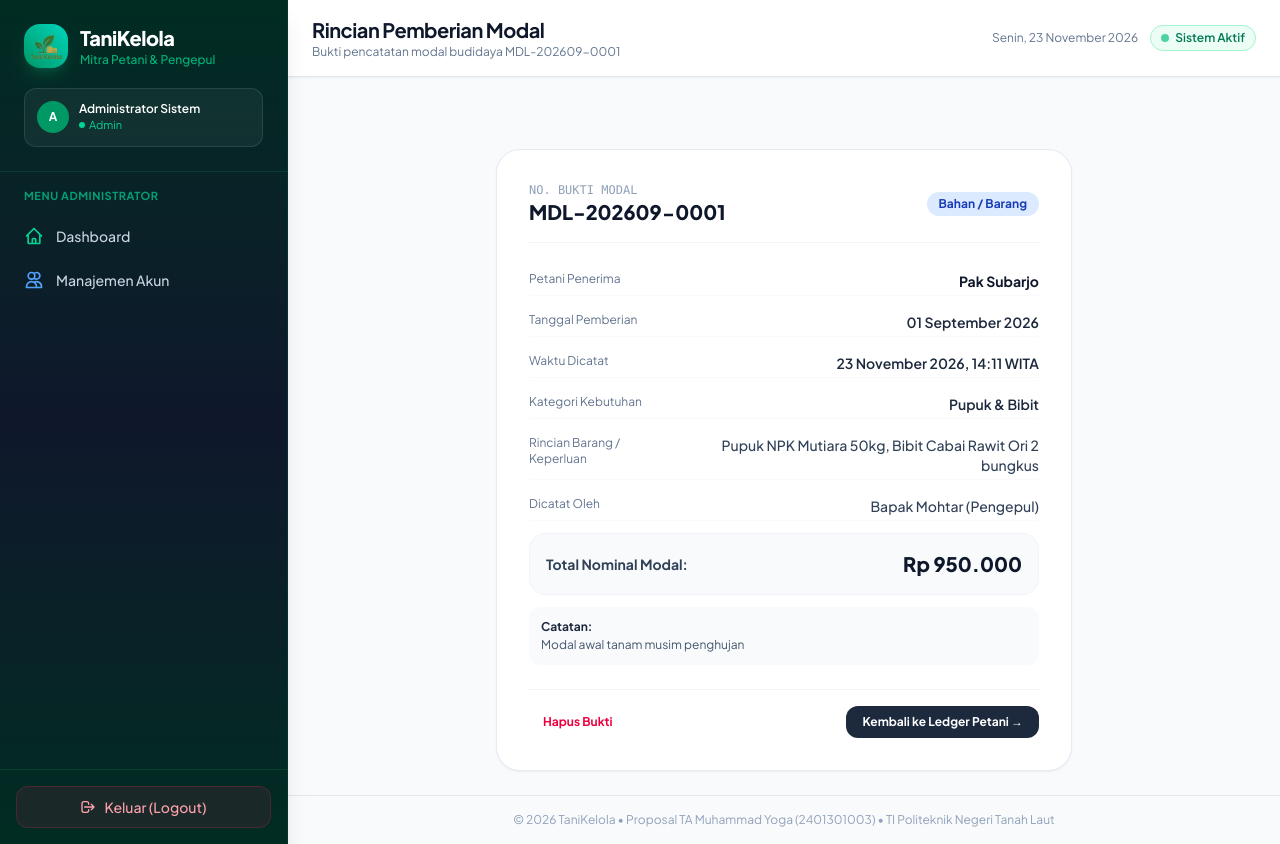
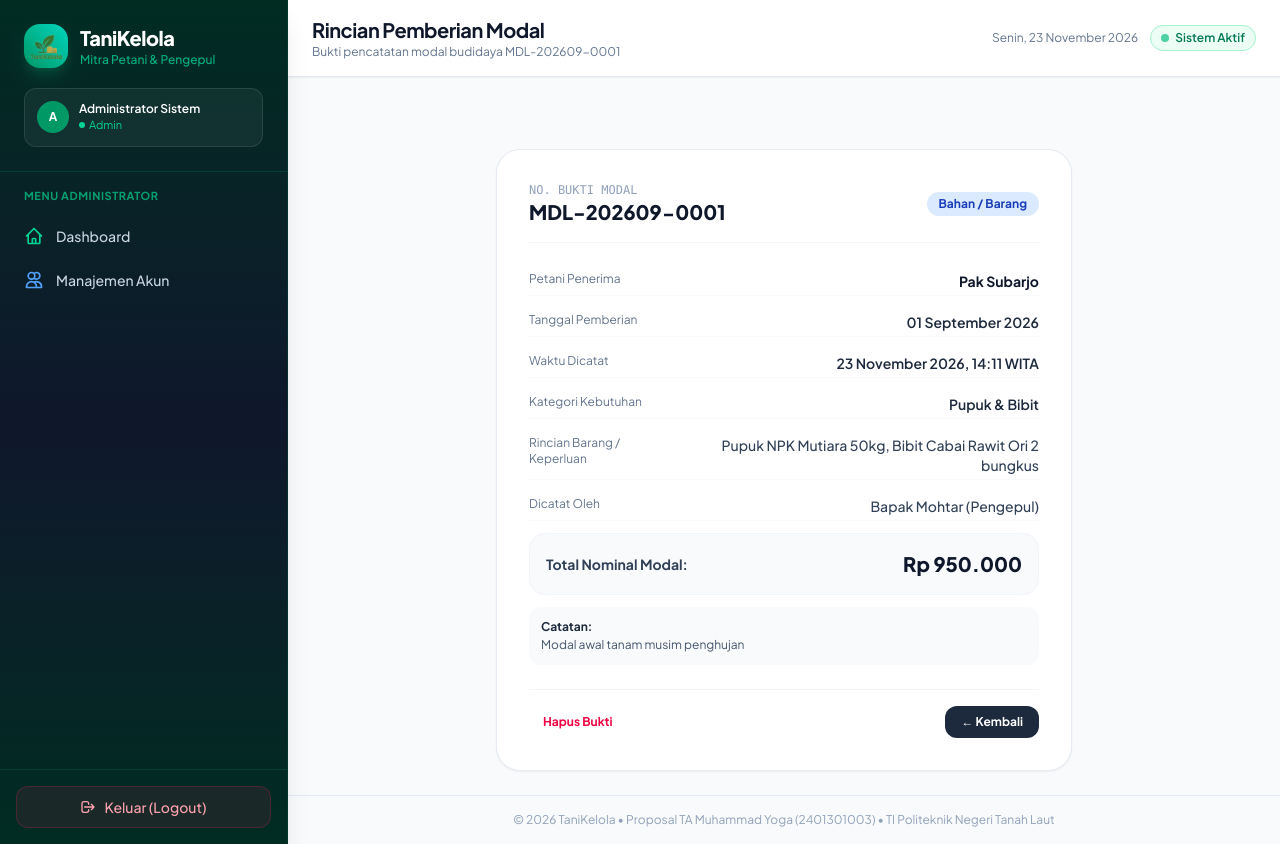
Before and after one commit to muhamadyoga111new-sketch/TaniKelola, a Laravel app: page /pengepul/modal/1 in a window 1280 px wide. Run offline with Laravel 12, Linux system fonts and the light colour scheme; a user stored in the database is signed in; data comes from the database, SQL or seed files in the repository; style sheets or scripts are compiled from the project's sources.

Commit message:
Detail modal: tombol kembali ke halaman sebelumnya, bukan selalu ke detail petani

```diff
--- a/resources/views/pengepul/modal/show.blade.php
+++ b/resources/views/pengepul/modal/show.blade.php
@@ -5,6 +5,16 @@
 @section('page_subtitle', 'Bukti pencatatan modal budidaya ' . $modal->kode_modal)
 
 @section('content')
+@php
+    // Kembali ke halaman sebelumnya (daftar modal / detail petani / dashboard, dst).
+    // Kalau tidak ada halaman sebelumnya yang aman (misal dibuka langsung,
+    // atau habis dari form create), jatuh ke daftar modal.
+    $previousUrl = url()->previous();
+    $backUrl = route('pengepul.modal.index');
+    if ($previousUrl && $previousUrl !== url()->current() && str_starts_with($previousUrl, url('/')) && !str_contains($previousUrl, '/create') && !str_contains($previousUrl, '/edit')) {
+        $backUrl = $previousUrl;
+    }
+@endphp
 <div class="max-w-xl mx-auto">
     <div class="bg-white rounded-3xl border border-slate-200/80 shadow-xs p-6 sm:p-8 space-y-6">
 
@@ -71,8 +81,8 @@
                 </button>
             </form>
 
-            <a href="{{ route('pengepul.petani.show', $modal->petani) }}" class="px-4 py-2 rounded-xl bg-slate-800 hover:bg-slate-700 text-white text-xs font-bold transition">
-                Kembali ke Ledger Petani &rarr;
+            <a href="{{ $backUrl }}" class="px-4 py-2 rounded-xl bg-slate-800 hover:bg-slate-700 text-white text-xs font-bold transition">
+                &larr; Kembali
             </a>
         </div>
     </div>
```
